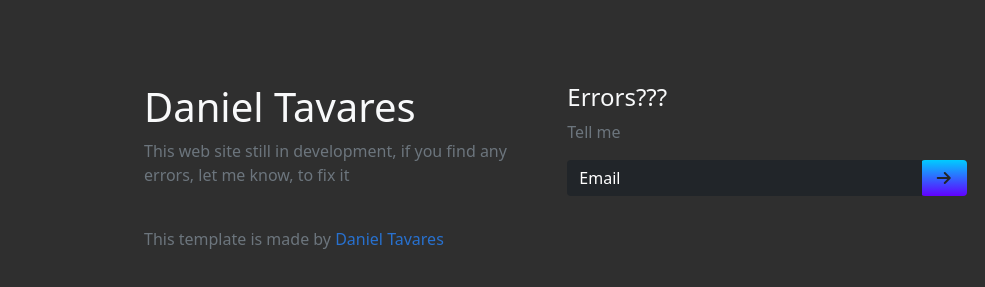
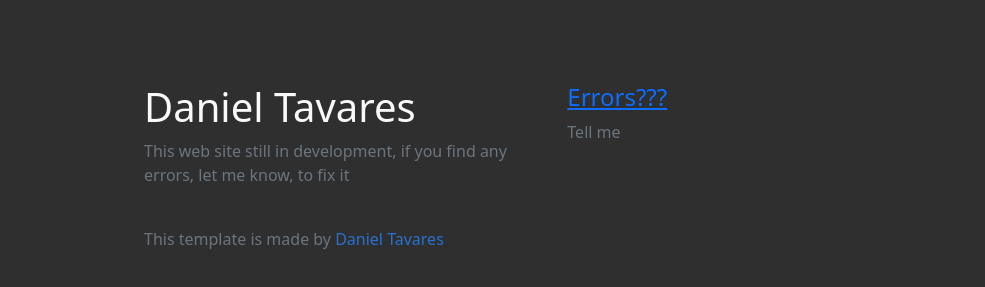
Before and after one commit to daniel-for-make/Site, a plain HTML site: page src/Hack.html in a window 1280 px wide. Shown: the part 1417-1704 px from the top of the page, 0-985 px from the left. Drawn offline with nearby package versions, Linux system fonts and the light colour scheme; a web font is replaced by a local one.

Commit message:
contacts

```diff
--- a/src/Hack.html
+++ b/src/Hack.html
@@ -42,6 +42,9 @@
                     <li>
                       <a href="../Index.html/#biograf">Just ME</a>
                     </li>
+                   <li>
+                      <a href="contacts.html">Contacts</a>
+                      </li>
                     </li>
 
                   </ul>
@@ -157,24 +160,8 @@
         </p>
         </div>
         <div class="col-md-5">
-
-          <h4 class="text-light">Errors???</h4>
-          <p class="text-muted"> Tell me </p>
-          <form action="form-inline">
-            <div class="col pl-0">
-              <div class="input-group pr-5">
-                <input type="text" class="form-control bg-dark text-white" placeholder="Email">
-                <div class="input-group-pretend">
-                  <div class="input-group-text">
-                    <i class="fas fa-arrow-right dc"></i>
-                  </div>
-                </div>
-
-
-              </div>
-            </div>
-          </form>
-
+   <h4 class="text-light"> <a href="contacts.html">  Errors??? </a> </h4>
+<p class="text-muted"> Tell me </p>
         </div>
         <div class="col-md-2 col-sm-12">
           <h4 class="text-light">Follow Me</h4>
```
Also changed, not shown: Index.html (+3 -0 lines), src/Programming.html (+5 -17 lines), src/StartingPoint.html (+5 -17 lines).
